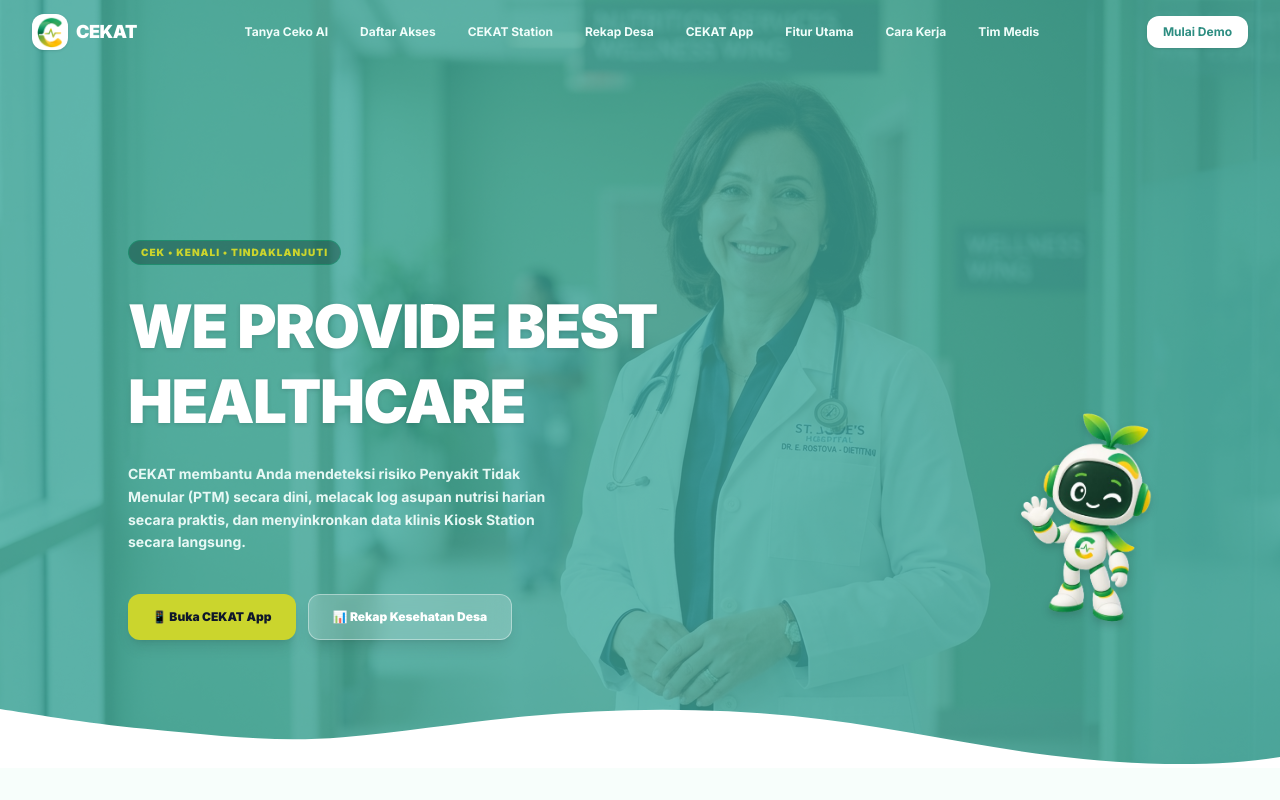
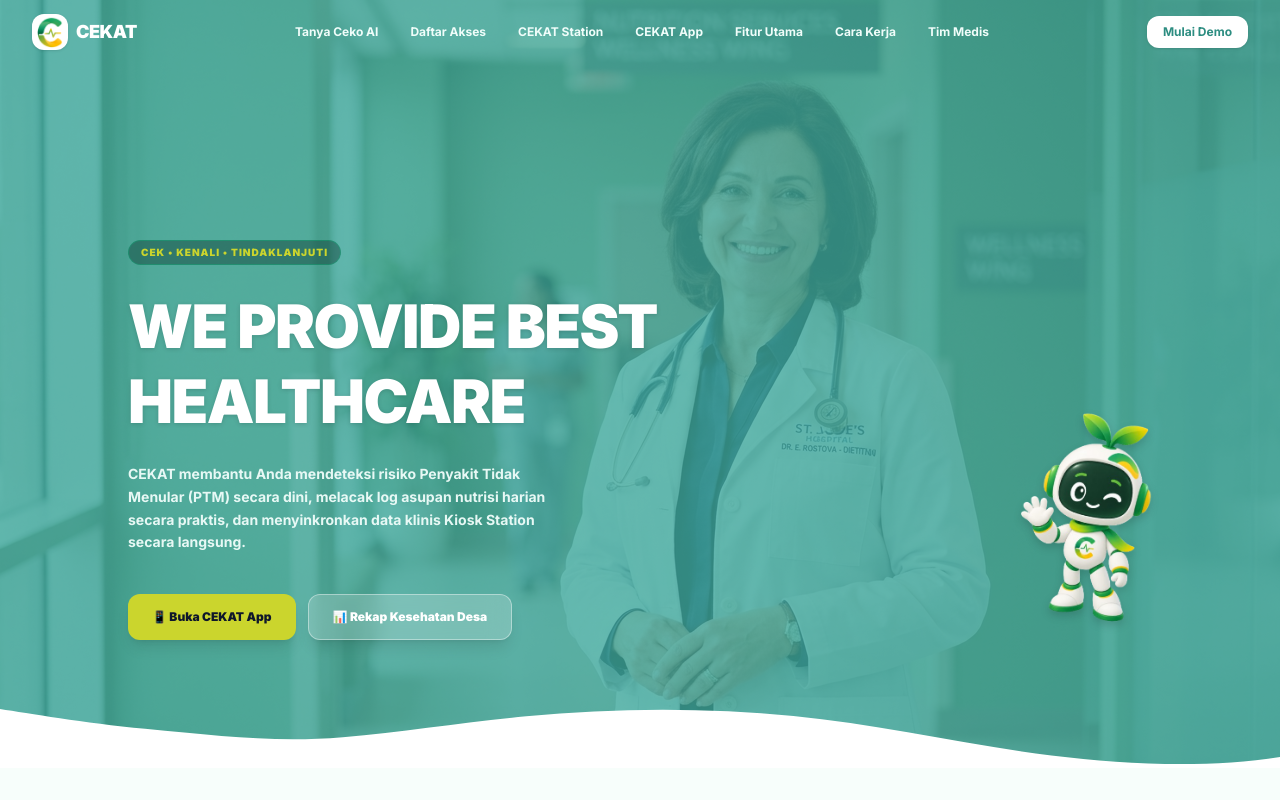
Before and after one commit to ahmadrofiussuud/ahligizi, a Next.js app: page / in a window 1280 px wide. Shown: the top 800 px of the page. Built offline with nearby package versions, Linux system fonts and the light colour scheme.

Commit message:
fix: remove rekap menu from public and general navbar headers

```diff
--- a/src/components/Navbar.tsx
+++ b/src/components/Navbar.tsx
@@ -48,7 +48,6 @@
     { name: 'CEKAT Station', href: '/station' },
     { name: 'Scan Gizi', href: '/scan' },
     { name: 'Dashboard', href: '/dashboard' },
-    { name: 'Rekap Desa', href: '/rekap-desa' },
     { name: 'CEKAT App', href: '/patient' },
     { name: 'Artikel', href: '/articles' },
   ];
@@ -58,7 +57,6 @@
     { name: 'Tanya Ceko AI', href: '/ai' },
     { name: 'Daftar Akses', href: '/access' },
     { name: 'CEKAT Station', href: '/station' },
-    { name: 'Rekap Desa', href: '/rekap-desa' },
     { name: 'CEKAT App', href: '#login-section' },
     { name: 'Fitur Utama', href: '#features-section' },
     { name: 'Cara Kerja', href: '#how-it-works-section' },
```
